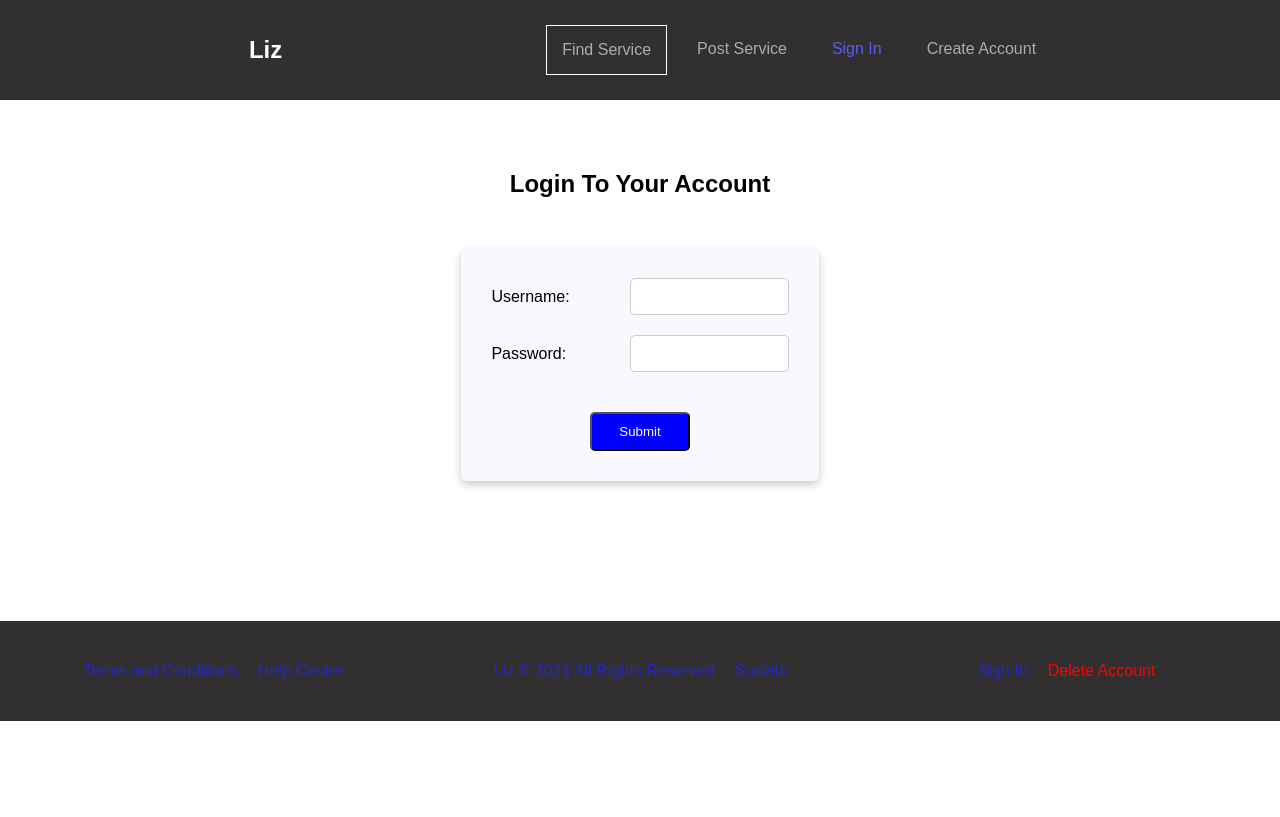
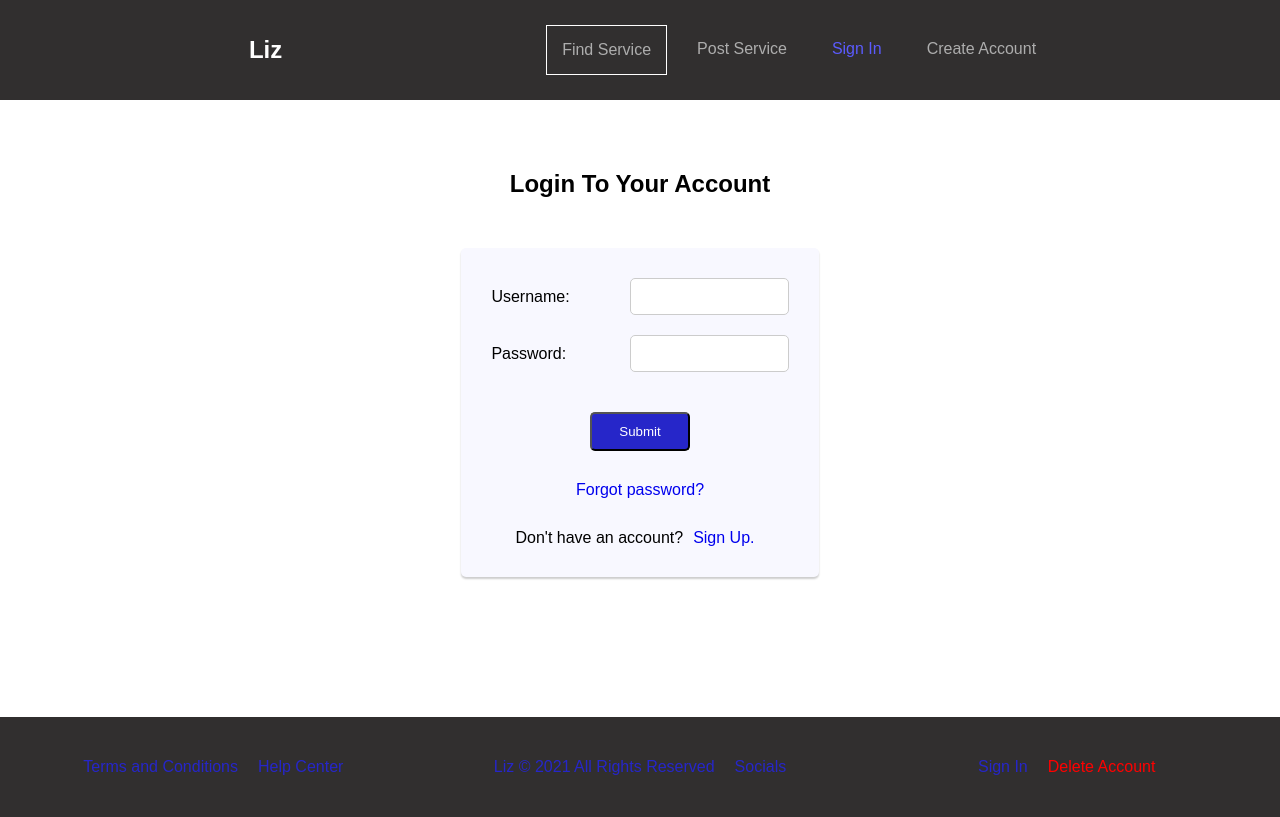
Before and after one commit to siphesihlemagazi/liz, a Django app: page /login in a window 1280 px wide. Run offline with Django 3.2, Linux system fonts and the light colour scheme; some libraries are stand-ins or nearby versions.

Commit message:
added css on register and login

```diff
--- a/main/views.py
+++ b/main/views.py
@@ -83,6 +83,10 @@ def register(request):
                 messages.info(request, 'Username already taken')
                 return redirect('register')
 
+            elif len(password) < 7:
+                messages.info(request, 'Password too short')
+                return redirect('register')
+
             else:
                 user = User.objects.create_user(
                     username=username, email=email, password=password)
@@ -90,7 +94,7 @@ def register(request):
                 return redirect('login')
 
         else:
-            messages.info(request, 'Passwords do not match')
+            messages.info(request, 'Password do not match')
             return redirect('register')
 
     else:
--- a/static/main/css/style.css
+++ b/static/main/css/style.css
@@ -149,7 +149,8 @@ form input{
 .services{
     display: flex;
     align-items: center;
-    flex-wrap: wrap;
+    flex-direction: row;
+    /* flex-wrap: wrap; */
     justify-content: center;
 }
 .service{
--- a/static/main/css/users.css
+++ b/static/main/css/users.css
@@ -5,7 +5,7 @@
     justify-content: center;
     width: 100%;
     background-color: ghostwhite;
-    box-shadow: 0 4px 8px 0 rgba(0,0,0,0.2);
+    box-shadow: 0 2px 2px 0 rgba(0,0,0,0.2);
     border-radius: 5px;
     margin: 10px;
 }
@@ -34,12 +34,18 @@
     border: 2px solid #555;
 }
 .user-login-btn {
-    background-color: blue;
+    background-color: rgb(38, 38, 201);
     width: 100px;
     color: #fff;
     margin-top: 30px;
 }
+.user-login-btn:hover{
+    background-color: blue;
+}
 .user-form-error-message{
     color: red;
     margin-top: 30px;
+    /* font-style: italic; */
+    background-color: lightblue;
+    padding: 5px;
 }
--- a/templates/login.html
+++ b/templates/login.html
@@ -24,6 +24,9 @@
         </div>
 
         <input class="user-login-btn" type="submit" name="login">
+
+        <a style="margin: 20px;" href="http://">Forgot password?</a>
+        <p>Don't have an account?<a style="margin: 10px;" href="/register">Sign Up.</a></p>
     </form>
 </div>
 {% endblock content %}
```
Also changed, not shown: static/main/css/create.css (+6 -3 lines), templates/register.html (+7 -1 lines), db.sqlite3, static/main/img/user.png (added).
